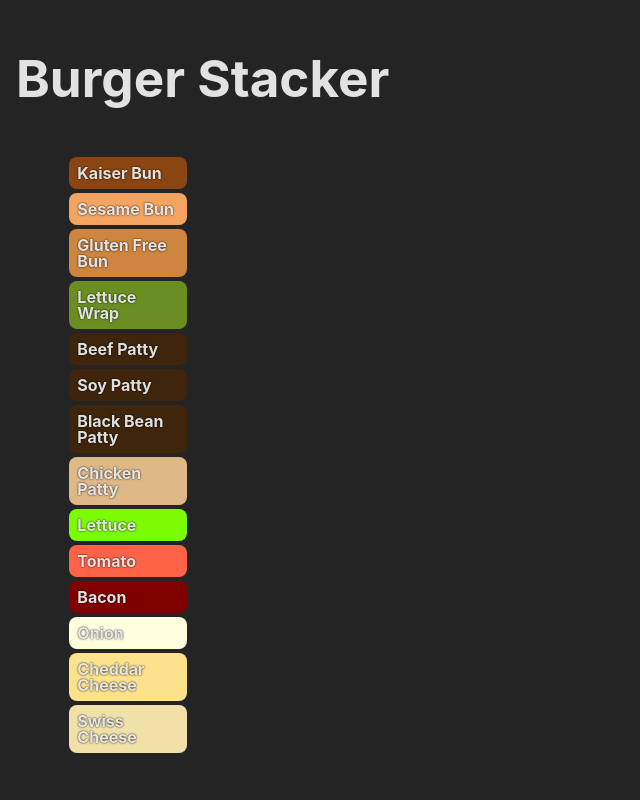
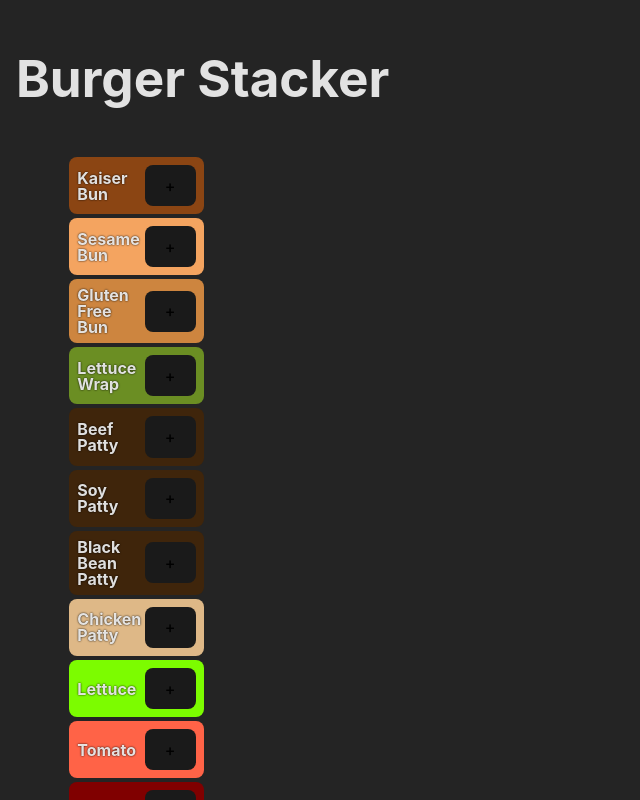
Before and after one commit to PratikshaDPai/lifting-state-in-react-lab, a React (Vite) app: page / in a window 1280 px wide. Shown: the whole page, without its empty margins (0-640 px from the left). Built offline with nearby package versions, Linux system fonts and the light colour scheme.

Commit message:
Add buttons

```diff
--- a/src/components/BurgerStack/BurgerStack.jsx
+++ b/src/components/BurgerStack/BurgerStack.jsx
@@ -12,6 +12,7 @@ const BurgerStack = ({ stack, handleClick }) => {
             key={key}
             ingredient={ingredient}
             handleClick={handleClick}
+            buttonContent={"X"}
           />
         ))
       }
--- a/src/components/Ingredient/Ingredient.jsx
+++ b/src/components/Ingredient/Ingredient.jsx
@@ -1,10 +1,8 @@
-export default function Ingredient({ ingredient, handleClick }) {
+export default function Ingredient({ ingredient, handleClick, buttonContent }) {
   return (
-    <li
-      style={{ backgroundColor: ingredient.color }}
-      onClick={() => handleClick(ingredient)}
-    >
-      {ingredient.name}
+    <li style={{ backgroundColor: ingredient.color }}>
+      <span>{ingredient.name}</span>
+      <button onClick={() => handleClick(ingredient)}>{buttonContent}</button>
     </li>
   );
 }
--- a/src/components/IngredientList/IngredientList.jsx
+++ b/src/components/IngredientList/IngredientList.jsx
@@ -12,6 +12,7 @@ const IngredientList = ({ ingredients, handleClick }) => {
             key={ingredient.name}
             ingredient={ingredient}
             handleClick={handleClick}
+            buttonContent={"+"}
           />
         ))}
     </ul>
```
